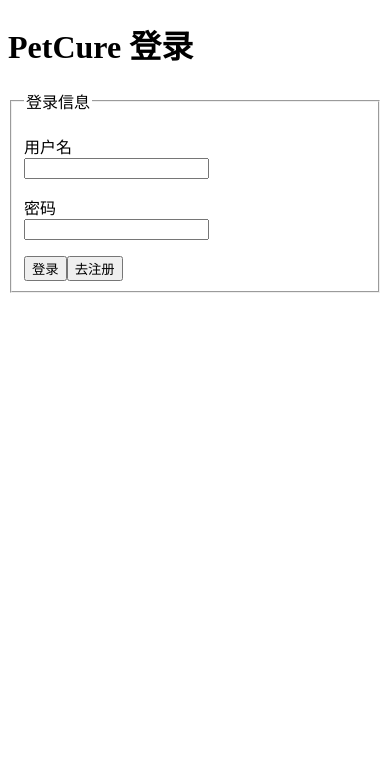
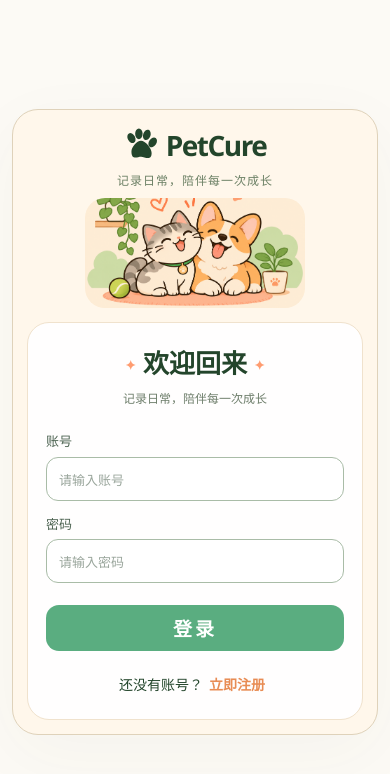
Before and after one commit to JagerChoi0313/PetCure, a React (Vite) app in the folder PetCure_frontend/: page / in a window 390 px wide. Shown: the top 774 px of the page. Built offline with nearby package versions, Linux system fonts and the light colour scheme.

Commit message:
登录和注册的UI

```diff
--- a/PetCure_frontend/src/App.tsx
+++ b/PetCure_frontend/src/App.tsx
@@ -1,3 +1,4 @@
+import AuthLayout from './AuthLayout'
 import { useEffect, useState, type FormEvent } from 'react'
 import RegisterForm from './RegisterForm'
 import {
@@ -169,8 +170,9 @@ export default function App() {
   }
 
   return (
-    <main>
-      <h1>PetCure 登录</h1>
+    <AuthLayout>
+      <h1>欢迎回来</h1>
+      <p className="auth-subtitle">记录日常，陪伴每一次成长</p>
 
       <form onSubmit={handleLogin}>
         <fieldset disabled={submitting}>
@@ -178,8 +180,9 @@ export default function App() {
 
           <p>
             <label>
-              用户名<br />
+              账号<br />
               <input
+                placeholder="请输入账号"
                 autoComplete="username"
                 value={username}
                 onChange={(event) => setUsername(event.target.value)}
@@ -193,6 +196,7 @@ export default function App() {
             <label>
               密码<br />
               <input
+                placeholder="请输入密码"
                 type="password"
                 autoComplete="current-password"
                 value={password}
@@ -203,22 +207,23 @@ export default function App() {
             </label>
           </p>
 
-          <button type="submit">
+          <button className="auth-submit" type="submit">
             {submitting ? '登录中…' : '登录'}
           </button>
-          <button
+          <p className="auth-switch">还没有账号？<button
+            className="auth-link"
             type="button"
             onClick={() => {
               setMessage('')
               setShowRegister(true)
             }}
           >
-            去注册
-          </button>
+            立即注册
+          </button></p>
         </fieldset>
       </form>
 
       <p role="status">{message}</p>
-    </main>
+    </AuthLayout>
   )
 }
--- /dev/null
+++ b/PetCure_frontend/src/AuthLayout.tsx
@@ -0,0 +1,17 @@
+import type { ReactNode } from 'react'
+import './auth.css'
+
+export default function AuthLayout({ children }: { children: ReactNode }) {
+  return (
+    <main className="auth-page">
+      <div className="auth-shell">
+        <section className="auth-art" aria-label="PetCure 宠物日常管理">
+          <div className="auth-brand"><svg viewBox="0 0 64 64" aria-hidden="true"><ellipse cx="14" cy="19" rx="7" ry="10" transform="rotate(-28 14 19)"/><ellipse cx="28" cy="11" rx="7" ry="10"/><ellipse cx="43" cy="13" rx="7" ry="10" transform="rotate(18 43 13)"/><ellipse cx="54" cy="27" rx="7" ry="10" transform="rotate(35 54 27)"/><path d="M14 44c0-8 10-20 18-20s20 14 20 23c0 16-13 7-20 7s-18 7-18-10Z"/></svg>PetCure</div>
+          <p className="auth-tagline">记录日常，陪伴每一次成长</p>
+          <img className="auth-pets" src="/images/petcure-pets.png" alt="依偎在一起的猫咪和柯基，身边摆着绿植和小球" />
+        </section>
+        <section className="auth-card">{children}</section>
+      </div>
+    </main>
+  )
+}
--- /dev/null
+++ b/PetCure_frontend/src/auth.css
@@ -0,0 +1,109 @@
+/* 登录与注册共用的展示样式，不影响表单处理和接口请求。 */
+.auth-page { min-height: 100svh; display: grid; place-items: center; padding: 40px 28px; box-sizing: border-box; background: #fcfaf5; color: #23452b; font-family: 'Segoe UI', 'Microsoft YaHei', sans-serif; }
+.auth-page * { box-sizing: border-box; }
+.auth-shell { width: min(1200px, 100%); display: grid; grid-template-columns: 1.05fr 1fr; align-items: center; padding: 32px; gap: 32px; border: 1px solid #dfd2ba; border-radius: 26px; background: #fff7eb; box-shadow: 0 18px 70px #57432b0a; }
+.auth-art { position: relative; min-width: 0; align-self: stretch; display: flex; flex-direction: column; justify-content: center; }
+.auth-brand { position: relative; z-index: 1; display: flex; align-items: center; gap: 12px; font-size: 42px; font-weight: 800; letter-spacing: -1.5px; padding-left: 12px; }
+.auth-brand svg { width: 48px; height: 48px; fill: #23452b; flex-shrink: 0; }
+.auth-tagline { margin: 12px 0 0 74px; color: #6c8065; font-size: 15px; letter-spacing: 2px; }
+.auth-pets { display: block; width: 100%; height: auto; margin-top: -35px; border-radius: 20px; mix-blend-mode: multiply; }
+.auth-card { position: relative; z-index: 1; padding: 42px 40px 22px; border: 1px solid #f0e2cd; border-radius: 32px; background: #ffffffed; }
+.auth-card h1 { margin: 0; text-align: center; font-size: clamp(28px, 3vw, 40px); line-height: 1.3; font-weight: 800; letter-spacing: 1px; color: #23452b; }
+.auth-card h1::before, .auth-card h1::after { content: '✦'; display: inline-block; margin: 0 15px; color: #ff9c70; font-size: 20px; vertical-align: middle; }
+.auth-subtitle { margin: 12px 0 30px; text-align: center; font-size: 15px; color: #6e7e6b; }
+.auth-card fieldset { border: 0; padding: 0; margin: 0; min-width: 0; }
+.auth-card legend { position: absolute; width: 1px; height: 1px; overflow: hidden; clip-path: inset(50%); }
+.auth-card fieldset > p { margin: 0 0 16px; }
+.auth-card label { display: block; font-size: 14px; font-weight: 500; color: #4c6351; line-height: 1.8; }
+.auth-card input { display: block; width: 100%; margin-top: 5px; height: 48px; padding: 0 16px; border: 1px solid #a9bca7; border-radius: 14px; background: #fff; color: #294832; font: inherit; font-size: 15px; transition: border-color .15s, box-shadow .15s; }
+.auth-card label br { display: none; }
+.auth-card input::placeholder { color: #9aa69c; font-size: 13px; }
+.auth-card input:focus { outline: none; border-color: #58a67b; box-shadow: 0 0 0 4px #61ad8320; }
+.auth-card button { font-family: inherit; cursor: pointer; }
+.auth-submit { width: 100%; min-height: 50px; margin-top: 8px; border: 0; border-radius: 16px; background: #5aad80; color: white; font-size: 21px; font-weight: 700; letter-spacing: 3px; transition: background .15s, transform .15s; }
+.auth-submit:hover { background: #479b6d; transform: translateY(-1px); }
+.auth-card .auth-switch { margin: 22px 0 0; text-align: center; font-size: 15px; }
+.auth-link { border: 0; background: none; color: #e88c54; font-size: inherit; font-weight: 600; padding: 5px 6px; }
+.auth-link:hover { text-decoration: underline; }
+.auth-card button:focus-visible { outline: 3px solid #efb37b; outline-offset: 4px; }
+.auth-card :disabled { cursor: wait; opacity: .65; }
+.auth-card .auth-hint { color: #7f8a79; font-size: 12px; margin-top: -3px; }
+.auth-card [role='status'] { text-align: center; font-size: 14px; color: #a65c35; line-height: 1.6; margin: 16px 0 0; overflow-wrap: anywhere; }
+.auth-card [role='status']:empty { margin: 0; }
+@media (max-width: 800px) {
+  .auth-page { padding: 24px 16px; }
+  .auth-shell { gap: 8px; padding: 20px; grid-template-columns: 1fr; max-width: 520px; }
+  .auth-art { align-items: center; }
+  .auth-brand { font-size: 30px; padding: 0; gap: 8px; }
+  .auth-brand svg { width: 36px; height: 36px; }
+  .auth-tagline { margin: 8px 0 0; font-size: 12px; letter-spacing: 1px; }
+  .auth-pets { width: 230px; height: 155px; object-fit: cover; object-position: center 65%; margin: 0; }
+  .auth-card { padding: 28px 24px 22px; border-radius: 24px; }
+  .auth-subtitle { font-size: 13px; margin-bottom: 22px; }
+}
+@media (max-width: 380px) {
+  .auth-page { padding: 12px 8px; }
+  .auth-shell { padding: 12px; }
+  .auth-card { padding: 24px 16px; }
+  .auth-card h1::before, .auth-card h1::after { margin: 0 8px; }
+}
+
+/* 随窗口宽高调整比例；较矮的窗口仍可自然滚动，避免裁切表单。 */
+body:has(.auth-page) { margin: 0; }
+.auth-page { padding: clamp(16px, 3vh, 32px) clamp(12px, 3vw, 40px); font-size: 16px; line-height: 1.5; }
+.auth-shell { width: min(1120px, 100%); grid-template-columns: minmax(0, 1fr) minmax(0, 1fr); gap: clamp(20px, 3vw, 40px); padding: clamp(20px, 3vw, 36px); }
+.auth-art { justify-content: center; overflow: hidden; }
+.auth-brand { font-size: clamp(28px, 3vw, 38px); padding-left: 8px; }
+.auth-brand svg { width: 42px; height: 42px; }
+.auth-tagline { margin: 10px 0 0 8px; font-size: 14px; letter-spacing: 1px; }
+.auth-pets { margin: 16px 0 0; height: clamp(240px, 43vh, 380px); object-fit: cover; object-position: center 65%; }
+.auth-card { padding: clamp(24px, 3vw, 36px) clamp(22px, 3vw, 36px) 24px; border-radius: 28px; min-width: 0; }
+.auth-card h1 { font-size: clamp(26px, 2.6vw, 34px); white-space: nowrap; letter-spacing: 0; }
+.auth-card h1::before, .auth-card h1::after { margin: 0 10px; font-size: 16px; }
+.auth-subtitle { margin: 10px 0 24px; font-size: 14px; }
+.auth-card fieldset > p { margin-bottom: 14px; }
+.auth-card label { line-height: 1.5; font-size: 13px; }
+.auth-card input { height: 44px; padding: 0 12px; border-radius: 12px; }
+.auth-submit { min-height: 46px; font-size: 19px; border-radius: 13px; }
+.auth-card .auth-switch { margin-top: 18px; font-size: 14px; }
+
+/* 注册字段较多，在有足够空间时将密码和联系方式并排展示。 */
+.auth-card:has(input[name='confirmPassword']) fieldset { display: grid; grid-template-columns: repeat(2, minmax(0, 1fr)); column-gap: 14px; }
+.auth-card:has(input[name='confirmPassword']) fieldset > p:first-of-type,
+.auth-card .auth-hint,
+.auth-card .auth-submit,
+.auth-card .auth-switch { grid-column: 1 / -1; }
+.auth-card:has(input[name='confirmPassword']) input { font-size: 14px; }
+.auth-card:has(input[name='confirmPassword']) input::placeholder { font-size: 12px; }
+
+@media (min-width: 801px) and (max-height: 700px) {
+  .auth-page { padding-block: 16px; }
+  .auth-shell { padding: 22px; }
+  .auth-card { padding-block: 24px 20px; }
+  .auth-subtitle { margin-bottom: 18px; }
+  .auth-pets { height: 280px; }
+}
+@media (max-width: 800px) {
+  .auth-page { padding: 16px 12px; }
+  .auth-shell { grid-template-columns: minmax(0, 1fr); max-width: 540px; padding: 18px; gap: 18px; }
+  .auth-art { align-items: center; }
+  .auth-brand { padding: 0; font-size: 28px; }
+  .auth-brand svg { width: 34px; height: 34px; }
+  .auth-tagline { margin: 6px 0 0; font-size: 12px; }
+  .auth-pets { width: min(260px, 100%); height: 130px; margin: 8px 0 0; object-position: center 68%; }
+  .auth-card { padding: 24px; border-radius: 22px; }
+  .auth-card input { font-size: 16px; }
+  .auth-card:has(input[name='confirmPassword']) input { font-size: 16px; }
+}
+@media (max-width: 480px) {
+  .auth-shell { padding: 14px; gap: 14px; }
+  .auth-card { padding: 24px 18px 20px; }
+  .auth-card:has(input[name='confirmPassword']) fieldset { grid-template-columns: minmax(0, 1fr); }
+  .auth-card h1 { font-size: 26px; }
+  .auth-card h1::before, .auth-card h1::after { margin: 0 7px; font-size: 13px; }
+  .auth-subtitle { font-size: 12px; }
+  .auth-pets { height: 110px; width: 220px; }
+}
+@media (max-width: 800px) and (max-height: 740px) {
+  .auth-pets { display: none; }
+}
```
Also changed, not shown: PetCure_frontend/src/RegisterForm.tsx (+13 -7 lines), PetCure_frontend/public/images/petcure-pets.png (added).
